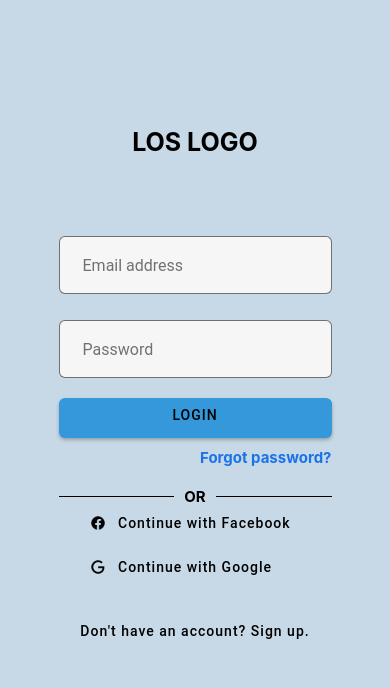
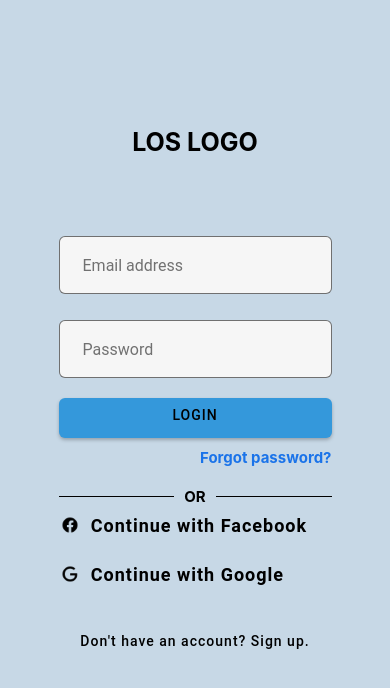
Before and after one commit to cehernandezco/LOS, a React Native app: screen / in a window 390 px wide. Shown: the top 688 px of the page. Built offline with nearby package versions, Linux system fonts and the light colour scheme; no server answers.

Commit message:
Social button text fixed

```diff
--- a/screens/LoginScreen.js
+++ b/screens/LoginScreen.js
@@ -92,7 +92,7 @@ const LoginScreen = (props) => {
             <View style={styles.socialButtonArea}>
                 <Button
                     mode="text"
-                    contentStyle={styles.socialButtonContent}
+                    labelStyle={styles.socialButtonLabel}
                     color="#000"
                     uppercase={false}
                     style={styles.socialButton}
@@ -102,6 +102,7 @@ const LoginScreen = (props) => {
                 </Button>
                 <Button
                     mode="text"
+                    labelStyle={styles.socialButtonLabel}
                     color="#000"
                     uppercase={false}
                     style={styles.socialButton}
@@ -217,13 +218,14 @@ const styles = StyleSheet.create({
     socialButtonArea: {
         alignItems: 'flex-start',
         justifyContent: 'center',
-        width: '60%',
+        width: '75%',
         marginBottom: 20,
     },
     socialButton: {
         marginBottom: 10,
     },
-    socialButtonContent: {
-        fontSize: 15,
+    socialButtonLabel: {
+        fontSize: 18,
+        fontWeight: 'bold',
     },
 })
```
